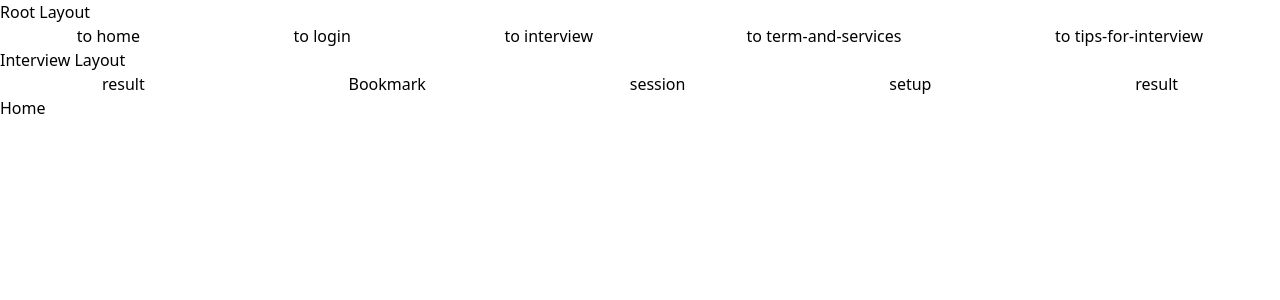
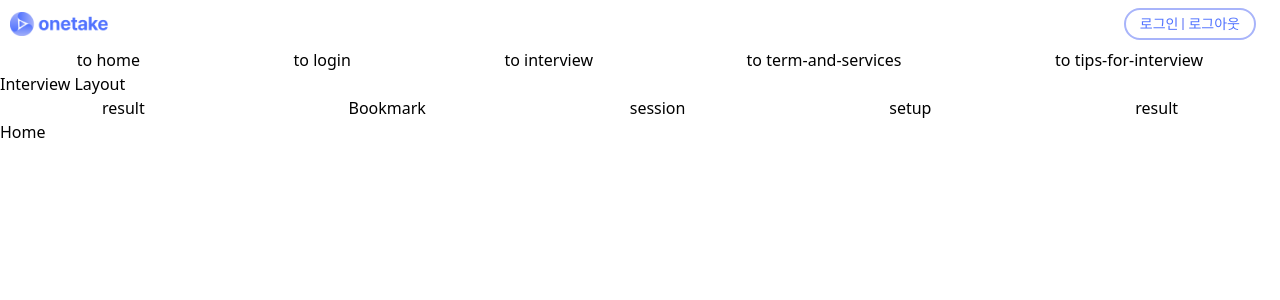
Before and after one commit to chatty-potato/1take.web, a React (Vite) app in the folder apps/web/: page /interview in a window 1280 px wide. Shown: the top 300 px of the page. Built offline with nearby package versions, Linux system fonts and the light colour scheme.

Commit message:
feat(web): 전체 레이아웃에 적용되는 헤더 추가(#21)
- TODO: 로그인기능의 구현과 함꼐 임시로 넣어놓은 내부의 로그인 상태를 교체해야합니다.

```diff
--- /dev/null
+++ b/apps/web/src/components/Header.tsx
@@ -0,0 +1,31 @@
+import { useState } from 'react';
+import Logo from '../assets/logo.png';
+
+const Header = () => {
+  // TODO: 전역 상태로 로그인을 관리합니다. 로그인기능을 구현 후, 상태를 추가하면서 해당 부분을 고쳐주세요.
+  const [isLogin, setLogin] = useState(false);
+
+  return (
+    <header className="m-0 p-2.5 pr-6 flex justify-between items-center h-12">
+      <img
+        src={Logo}
+        alt="logo"
+        className="w-auto h-6"
+      />
+      {/* // TODO: 로그인 상태를 전역 상태로 관리하고, 로그인 상태에 따라 버튼을 렌더링하도록 합니다.*/}
+      {!isLogin && (
+        <button
+          onClick={() => setLogin(true)}
+          className="flex border-2 border-secondary rounded-full text-sm px-3.5 py-1 justify-between text-primary
+          hover:border-primary"
+        >
+          <span className="flex-1">로그인</span>
+          <span className="block mx-1 border-r-2 border-inherit self-center h-3" />
+          <span className="">로그아웃</span>
+        </button>
+      )}
+    </header>
+  );
+};
+
+export default Header;
--- a/apps/web/src/pages/Layout.tsx
+++ b/apps/web/src/pages/Layout.tsx
@@ -1,16 +1,17 @@
 // TODO: It is temporal file for routes other pages
-import { NavLink, Outlet } from "react-router-dom";
+import { NavLink, Outlet } from 'react-router-dom';
+import Header from '../components/Header';
 
 const Layout = () => {
   return (
     <div>
-      <p>Root Layout</p>
+      <Header />
       <nav
         style={{
-          display: "flex",
-          width: "100vw",
-          alignItems: "center",
-          justifyContent: "space-around",
+          display: 'flex',
+          width: '100vw',
+          alignItems: 'center',
+          justifyContent: 'space-around',
         }}
       >
         <NavLink to="/">to home</NavLink>
--- a/apps/web/tailwind.config.js
+++ b/apps/web/tailwind.config.js
@@ -2,7 +2,12 @@
 export default {
   content: ['./index.html', './src/**/*.{js,ts,jsx,tsx}'],
   theme: {
-    extend: {},
+    extend: {
+      colors: {
+        primary: '#5072FF',
+        secondary: '#A8B4FA',
+      },
+    },
   },
   plugins: [],
 };
```
Also changed, not shown: apps/web/src/assets/logo.png (added).
